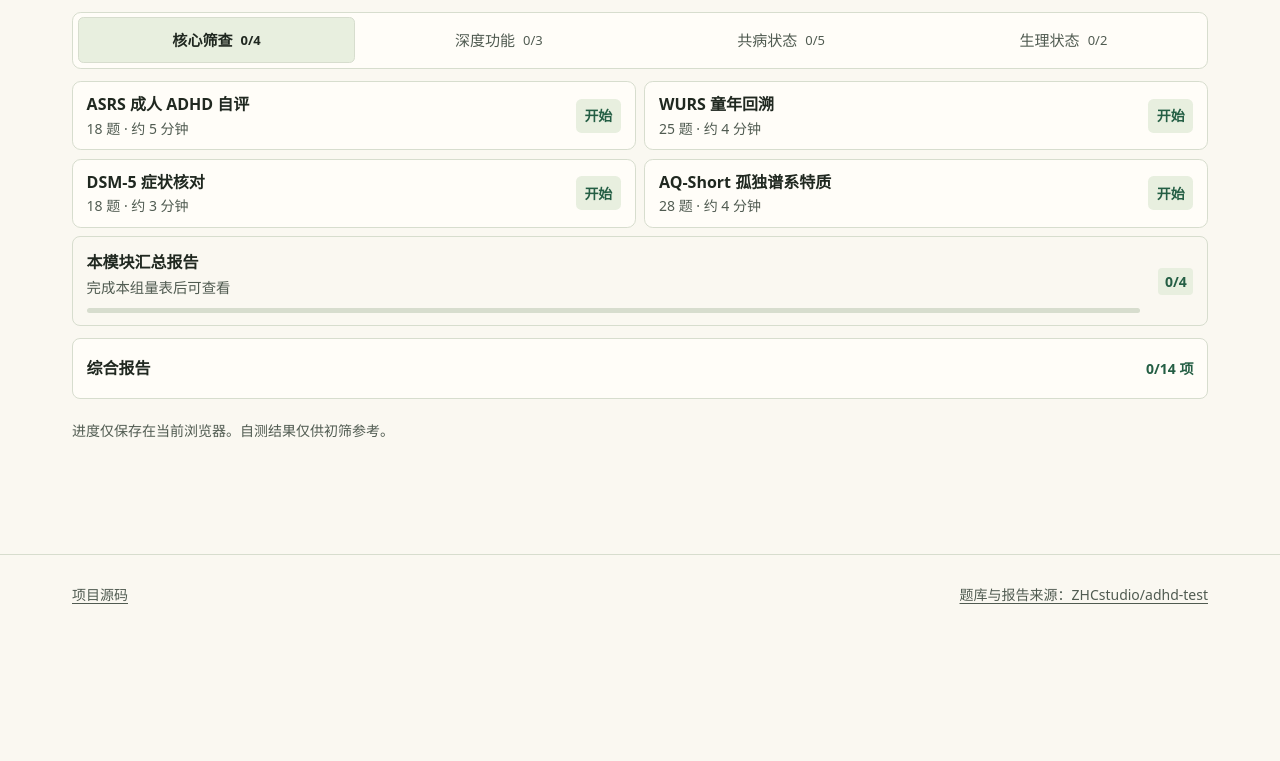
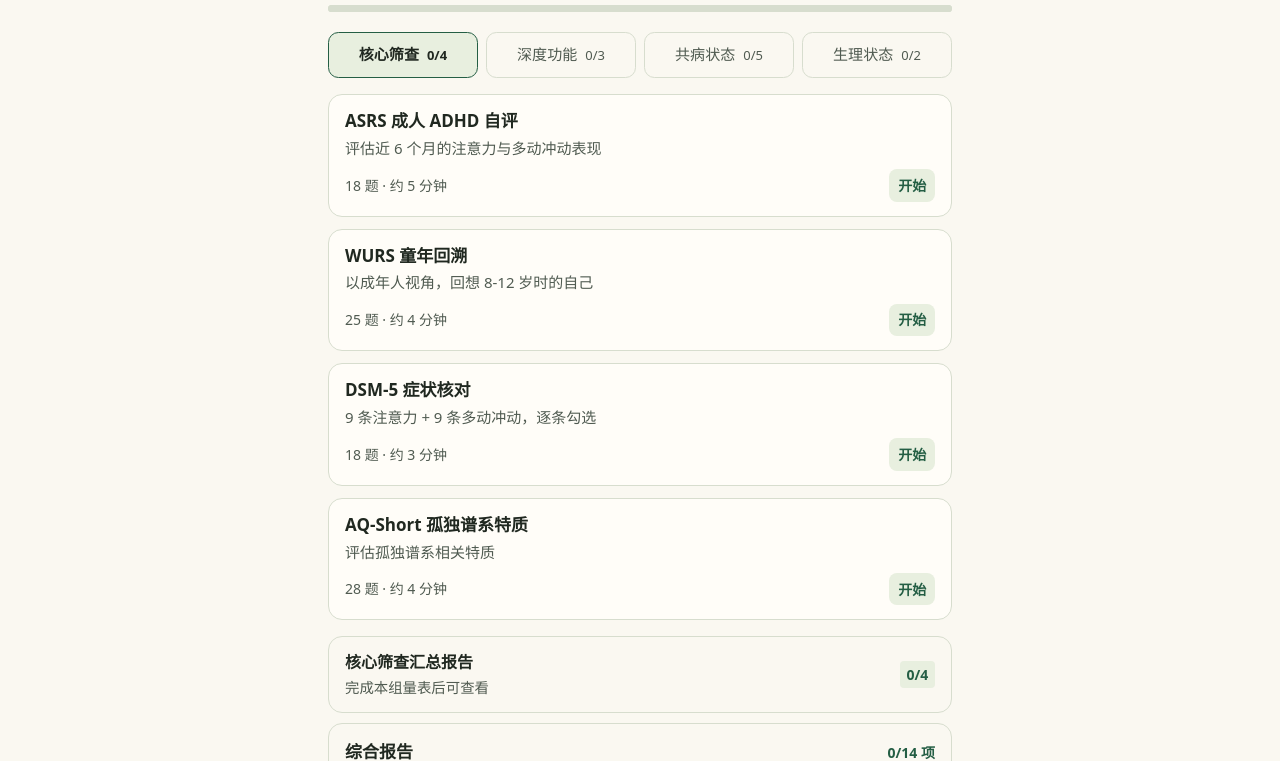
Before and after one commit to LukeSONG2000/adhd-helper, a plain HTML site: page index.html in a window 1280 px wide. Shown: the part 155-916 px from the top of the page. Before the commit the page ends 800 px from the top, so only its background shows below. Drawn offline with Linux system fonts and the light colour scheme.

Commit message:
Use a single reading column for assessment navigation

```diff
--- a/index.html
+++ b/index.html
@@ -18,7 +18,7 @@ openLegacyGuideSection();
 <link rel="stylesheet" href="site/assets/site.css">
 <link rel="stylesheet" href="site/assets/assessment.css">
 </head>
-<body>
+<body class="assessment-page">
 <a class="skip-link" href="#main">跳到正文</a>
 <header class="site-header">
   <div class="wrap header-line">
@@ -35,13 +35,17 @@ openLegacyGuideSection();
 
   <!-- ================= 首页 ================= -->
   <section class="screen" id="s-home">
+    <h1 class="home-title" tabindex="-1">ADHD 自测</h1>
     <div class="home-progress" id="home-progress"></div>
     <div class="tabs" id="tabs" role="group" aria-label="量表分类"></div>
     <section class="scale-section" aria-labelledby="scale-heading">
       <h2 id="scale-heading" class="visually-hidden"></h2>
-      <div class="entry-list" id="entry-list"></div>
+      <ul class="entry-list" id="entry-list" role="list"></ul>
     </section>
-    <div id="comp-slot"></div>
+    <div class="report-list">
+      <div id="tab-report-slot"></div>
+      <div id="comp-slot"></div>
+    </div>
     <div class="home-tools">
       <button class="btn btn-outline" id="export-report" onclick="showReportImage()">导出报告图片</button>
       <button class="btn btn-ghost" id="clear-results" onclick="resetTest()">清除本机进度</button>
@@ -610,7 +614,7 @@ const MODULES = [
   {
     id: "aq", tab: "core", icon: "🧩", color: "#f3f0ff",
     name: "AQ-Short 孤独谱系特质",
-    desc: "28 题，评估 ASD 相关特质",
+    desc: "评估孤独谱系相关特质",
     note: "28 题 · 约 4 分钟 · 4 级",
     time: "4", items: AQ_ITEMS, opts: O.aq4, rev: AQ_REV,
     detail(a) { return {}; },
@@ -687,7 +691,7 @@ const MODULES = [
   {
     id: "catq", tab: "deep", icon: "🎭", color: "#f5f0ff",
     name: "CAT-Q 社交伪装代价",
-    desc: "10 题，评估你为显得正常付出多少",
+    desc: "评估你在社交中隐藏或补偿自身特质的程度",
     note: "10 题 · 约 2 分钟 · 4 级",
     time: "2", items: CATQ_ITEMS, opts: O.a4,
     detail(a) { return {}; },
@@ -1189,20 +1193,25 @@ function renderEntries() {
     const result = currentResult(m);
     const index = MODULES.indexOf(m);
     const count = answeredCount(m);
-    const detail = result ? escapeHtml(summaryOf(m, result))
-      : count > 0 ? `已答 ${count} / ${m.items.length} 题` : `${m.items.length} 题 · 约 ${m.time} 分钟`;
+    const details = result ? summaryOf(m, result).split(" | ")
+      : count > 0 ? [`已答 ${count} / ${m.items.length} 题`]
+      : [`${m.items.length} 题 · 约 ${m.time} 分钟`];
     const action = result ? "查看结果" : count > 0 ? "继续" : "开始";
     const open = result ? `viewResult('${m.id}')` : `openGuide(${index})`;
-    return `<button class="entry" type="button" onclick="${open}" aria-labelledby="scale-${m.id} action-${m.id}" aria-describedby="detail-${m.id}">
-      <span class="entry-copy">
+    return `<li>
+      <button class="entry${result ? " complete" : ""}" type="button" onclick="${open}" aria-labelledby="scale-${m.id} action-${m.id}" aria-describedby="purpose-${m.id} detail-${m.id}">
         <span class="entry-title" id="scale-${m.id}">${m.name}</span>
-        <span class="entry-summary" id="detail-${m.id}">${detail}</span>
-      </span>
-      <span class="entry-action" id="action-${m.id}">${action}</span>
-    </button>`;
+        <span class="entry-purpose" id="purpose-${m.id}">${escapeHtml(m.desc)}</span>
+        <span class="entry-foot">
+          <span class="entry-summary" id="detail-${m.id}">${details.map(text => `<span>${escapeHtml(text)}</span>`).join("")}</span>
+          <span class="entry-action" id="action-${m.id}">${action}</span>
+        </span>
+      </button>
+    </li>`;
   }).join("");
 
-  document.getElementById("entry-list").innerHTML = cards + tabReportCard(activeTab);
+  document.getElementById("entry-list").innerHTML = cards;
+  document.getElementById("tab-report-slot").innerHTML = tabReportCard(activeTab);
 }
 
 /* 每个 Tab 底部的本模块汇总报告入口 */
@@ -1216,18 +1225,17 @@ function tabReportCard(tabId) {
     return `<button class="tab-report unlocked" onclick="openTabReport('${tabId}')">
       <div class="tr-icon">🗂️</div>
       <div class="tr-main">
-        <div class="tr-title">查看本模块汇总报告</div>
-        <div class="tr-desc">${t.name} · ${all} 项已完成</div>
+        <div class="tr-title">${t.name}汇总报告</div>
+        <div class="tr-desc">已完成 ${all} 项量表</div>
       </div>
-      <div class="tr-badge">${st.viewed ? "已查看" : "可查看 →"}</div>
+      <div class="tr-badge">${st.viewed ? "再次查看" : "查看报告"}</div>
     </button>`;
   }
   return `<button class="tab-report" onclick="tabLocked('${tabId}')">
     <div class="tr-icon">🔒</div>
     <div class="tr-main">
-      <div class="tr-title">本模块汇总报告</div>
+      <div class="tr-title">${t.name}汇总报告</div>
       <div class="tr-desc">完成本组量表后可查看</div>
-      <div class="tr-mini-bar"><div class="tr-mini-fill" style="width:${Math.round(done / all * 100)}%"></div></div>
     </div>
     <div class="tr-badge">${done}/${all}</div>
   </button>`;
@@ -1237,15 +1245,16 @@ function renderHomeProgress() {
   const done = MODULES.filter(m => state.results[m.id]).length;
   const total = MODULES.length;
   document.getElementById("home-progress").innerHTML = `
-    <div class="progress-row"><h1 tabindex="-1">自测进度</h1><strong>${done} / ${total} 项</strong></div>
+    <div class="progress-row"><span>整体进度</span><strong>已完成 ${done} / ${total} 项</strong></div>
     <progress class="bar" aria-label="已完成量表数" max="${total}" value="${done}"></progress>`;
 }
 
 function renderCompSlot() {
   const done = MODULES.filter(m => state.results[m.id]).length;
   const total = MODULES.length;
-  const action = done === total ? "查看报告" : `${done}/${total} 项`;
-  document.getElementById("comp-slot").innerHTML = `<button class="comp-entry" onclick="showComprehensive()">
+  const complete = done === total;
+  const action = complete ? "查看报告" : `${done}/${total} 项`;
+  document.getElementById("comp-slot").innerHTML = `<button class="comp-entry${complete ? " unlocked" : ""}" onclick="showComprehensive()">
     <span class="entry-title">综合报告</span>
     <span class="report-action">${action}</span>
   </button>`;
--- a/site/assets/assessment.css
+++ b/site/assets/assessment.css
@@ -1,3 +1,12 @@
+.assessment-page {
+  --reading-width: 39rem;
+}
+.assessment-page .wrap {
+  width: min(var(--reading-width), calc(100% - 2rem));
+}
+.assessment-page .header-line {
+  min-block-size: 3.5rem;
+}
 .assessment {
   --p: var(--link);
   --p-dark: var(--link);
@@ -42,11 +51,10 @@
   padding-block: clamp(1.75rem, 5vw, 4rem);
   margin-inline: auto;
 }
-.assessment .screen:not(#s-home) { max-inline-size: 46rem; }
 .assessment .card,
 .assessment .sec {
   border: 1px solid var(--line);
-  border-radius: .55rem;
+  border-radius: .875rem;
   background: var(--surface);
   padding: clamp(1rem, 3.5vw, 1.65rem);
 }
@@ -56,7 +64,7 @@
   justify-content: center;
   min-block-size: 2.75rem;
   border: 1px solid transparent;
-  border-radius: .4rem;
+  border-radius: .625rem;
   padding: .62rem 1rem;
   font-weight: 700;
   text-align: center;
@@ -89,17 +97,20 @@
 }
 .assessment .screen-back { margin-block-end: .55rem; }
 
-.assessment .screen.active#s-home { padding-block-start: 1rem; }
+.assessment .screen.active#s-home { padding-block-start: 1.5rem; }
+.home-title {
+  color: var(--ink);
+  font-size: 1.375rem;
+  font-weight: 700;
+  line-height: 1.3;
+  margin-block-end: 1.25rem;
+}
 .home-progress {
-  background: var(--surface);
-  border: 1px solid var(--line);
-  border-radius: .55rem;
-  padding: .8rem .95rem;
-  margin-block-end: .75rem;
+  margin-block-end: 1.25rem;
+  font-size: .875rem;
 }
-.home-progress h1 { color: var(--ink); font-size: 1.05rem; font-weight: 750; }
 .assessment .home-note {
-  margin-block-start: .75rem;
+  margin-block-start: 1rem;
   color: var(--muted);
   font-size: .875rem;
 }
@@ -131,12 +142,8 @@
 
 .assessment .tabs {
   display: grid;
-  grid-template-columns: repeat(4, minmax(0, 1fr));
-  gap: .3rem;
-  border: 1px solid var(--line);
-  background: var(--surface);
-  border-radius: .55rem;
-  padding: .3rem;
+  grid-template-columns: repeat(auto-fit, minmax(min(100%, 4rem), 1fr));
+  gap: .5rem;
 }
 .assessment .tab {
   display: flex;
@@ -148,56 +155,83 @@
   padding: .25rem .15rem;
   line-height: 1.3;
   font-size: .94rem;
-  border: 1px solid transparent;
-  border-radius: .34rem;
+  border: 1px solid var(--line);
+  border-radius: .65rem;
   color: var(--muted);
   background: transparent;
 }
-.assessment .tab:hover { border-color: var(--line); }
+.assessment .tab:hover { border-color: var(--link); }
+.assessment :is(.tab, .entry, .tab-report, .comp-entry):focus-visible {
+  outline-width: 2px;
+  outline-offset: 2px;
+}
 .assessment .tab[aria-pressed="true"] {
   color: var(--ink);
   background: var(--soft-green);
-  border-color: var(--line);
-  font-weight: 750;
+  border-color: var(--link);
+  font-weight: 700;
 }
 .assessment .tab-count { font-size: .8125rem; font-variant-numeric: tabular-nums; white-space: nowrap; }
-.assessment .scale-section { margin-block: .75rem; }
-.assessment .entry-list { display: grid; gap: .55rem; }
+.assessment .scale-section { margin-block: 1rem; }
+.assessment .entry-list {
+  display: grid;
+  gap: .75rem;
+  margin: 0;
+  padding: 0;
+  list-style: none;
+}
 .assessment .entry {
-  display: flex;
-  justify-content: space-between;
-  align-items: center;
-  gap: .5rem .75rem;
+  display: block;
   inline-size: 100%;
-  min-block-size: 4.3rem;
   border: 1px solid var(--line);
-  border-radius: .55rem;
+  border-radius: .875rem;
   background: var(--surface);
   color: var(--ink);
-  padding: .65rem .85rem;
+  padding: .875rem 1rem;
   text-align: start;
   overflow-wrap: anywhere;
 }
-.assessment .entry-copy { min-inline-size: 0; }
-.assessment .entry-title { display: block; font-size: 1rem; font-weight: 750; line-height: 1.4; }
+.assessment .entry-title { display: block; font-size: 1.0625rem; font-weight: 700; line-height: 1.4; }
+.assessment .entry-purpose {
+  display: block;
+  color: var(--muted);
+  font-size: .9375rem;
+  line-height: 1.5;
+  margin-block-start: .25rem;
+}
+.assessment .entry-foot {
+  display: flex;
+  flex-wrap: wrap;
+  justify-content: space-between;
+  align-items: center;
+  gap: .45rem .75rem;
+  margin-block-start: .6rem;
+}
+.assessment .entry.complete .entry-foot {
+  border-block-start: 1px solid var(--line);
+  padding-block-start: .6rem;
+}
 .assessment .entry-summary, .assessment .entry-note {
   display: block;
   color: var(--muted);
   font-size: .875rem;
   line-height: 1.4;
-  margin-block-start: .22rem;
 }
-.assessment .entry:hover { border-color: var(--link); }
+.assessment .entry-summary span { display: block; }
+.assessment .entry.complete .entry-summary span:last-child { color: var(--ink); }
+.assessment .entry-note { margin-block-start: .22rem; }
+.assessment .entry:hover, .assessment :is(.tab-report, .comp-entry):hover { border-color: var(--link); }
 .assessment .entry-action, .assessment .report-action {
   flex: none;
   color: var(--link);
   background: var(--soft-green);
-  border-radius: .35rem;
-  padding: .35rem .54rem;
+  border-radius: .5rem;
+  padding: .3rem .55rem;
   font-size: .875rem;
   font-weight: 700;
 }
 .assessment .report-action { background: transparent; padding-inline-end: 0; }
+.assessment .report-list { display: grid; gap: .65rem; }
 .assessment .tr-badge, .assessment .mini-tag {
   display: inline-block;
   border-radius: .25rem;
@@ -213,16 +247,18 @@
   justify-content: space-between;
   gap: .65rem 1.15rem;
   inline-size: 100%;
-  padding: .75rem .85rem;
+  min-block-size: 2.75rem;
+  padding: .75rem 1rem;
   border: 1px solid var(--line);
-  border-radius: .5rem;
+  border-radius: .875rem;
   color: var(--ink);
   background: var(--soft-green);
   text-align: start;
 }
-.assessment .tab-report { grid-column: 1 / -1; }
-.assessment .tab-report:not(.unlocked) { background: transparent; }
-.assessment .comp-entry { background: var(--surface); }
+.assessment .tab-report:not(.unlocked), .assessment .comp-entry:not(.unlocked) { background: transparent; }
+.assessment .comp-entry.unlocked { background: var(--green); color: var(--on-green); }
+.assessment .comp-entry.unlocked .report-action { color: inherit; }
+.assessment .tr-badge { flex: none; }
 .assessment :is(.tab-report, .comp-entry, .tab-unlock-note):hover :is(.tr-title, .entry-title, .t1) { text-decoration: underline; }
 .assessment .tr-main, .assessment .tab-unlock-note .tx { flex: 1; min-inline-size: 0; }
 .assessment .tr-title, .assessment .tab-unlock-note .t1 { font-weight: 750; }
@@ -230,8 +266,8 @@
 .assessment .tab-unlock-note { margin-block-start: 1rem; }
 .assessment .tab-unlock-note .t1, .assessment .tab-unlock-note .t2 { display: block; }
 .assessment .tr-icon { display: none; }
-.assessment .tr-mini-bar, .assessment .dim-bar { height: .35rem; margin-block-start: .5rem; background: var(--line); border-radius: 999px; }
-.assessment .tr-mini-fill, .assessment .dim-fill { height: 100%; background: var(--link); border-radius: 999px; }
+.assessment .dim-bar { height: .35rem; margin-block-start: .5rem; background: var(--line); border-radius: 999px; }
+.assessment .dim-fill { height: 100%; background: var(--link); border-radius: 999px; }
 
 .assessment :is(.guide-head, .res-head, .report-head) h2 {
   font: 750 clamp(1.25rem, 2.6vw, 1.65rem)/1.32 var(--sans);
@@ -325,15 +361,16 @@
 .img-save-card .btn-primary { color: var(--on-green); margin-block-start: .8rem; }
 .img-save-card img { display: block; inline-size: 100%; block-size: auto; border-radius: .2rem; border: 1px solid var(--line); }
 
-@media (min-width: 55rem) {
-  .assessment .entry-list { grid-template-columns: repeat(2, minmax(0, 1fr)); }
+@media (min-width: 38rem) {
   .assessment .tab { flex-direction: row; gap: .5rem; }
 }
 @media (max-width: 37rem) {
+  .assessment-page .header-line { min-block-size: 3.15rem; }
   .assessment .screen.active { padding-block-start: .7rem; }
-  .assessment .screen.active#s-home { padding-block-start: .7rem; }
-  .assessment .tab { font-size: .875rem; }
-  .assessment .entry { min-block-size: 4rem; padding-inline: .7rem; }
+  .assessment .screen.active#s-home { padding-block-start: 1rem; }
+  .home-title { font-size: 1.25rem; margin-block-end: 1rem; }
+  .assessment .tab { font-size: .875rem; overflow-wrap: anywhere; }
+  .assessment .entry { padding: .75rem .875rem; }
   .assessment .info-cell { padding-inline: .5rem; }
   .assessment .quiz-actions {
     position: sticky;
```
